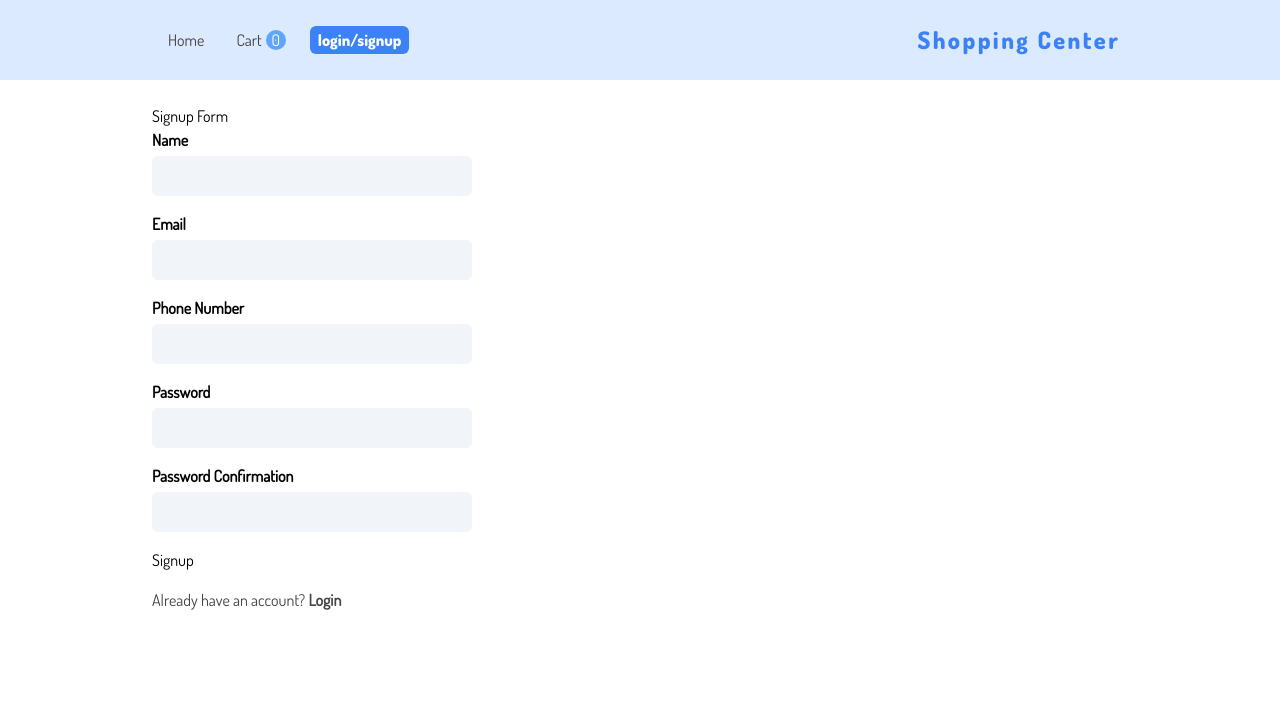
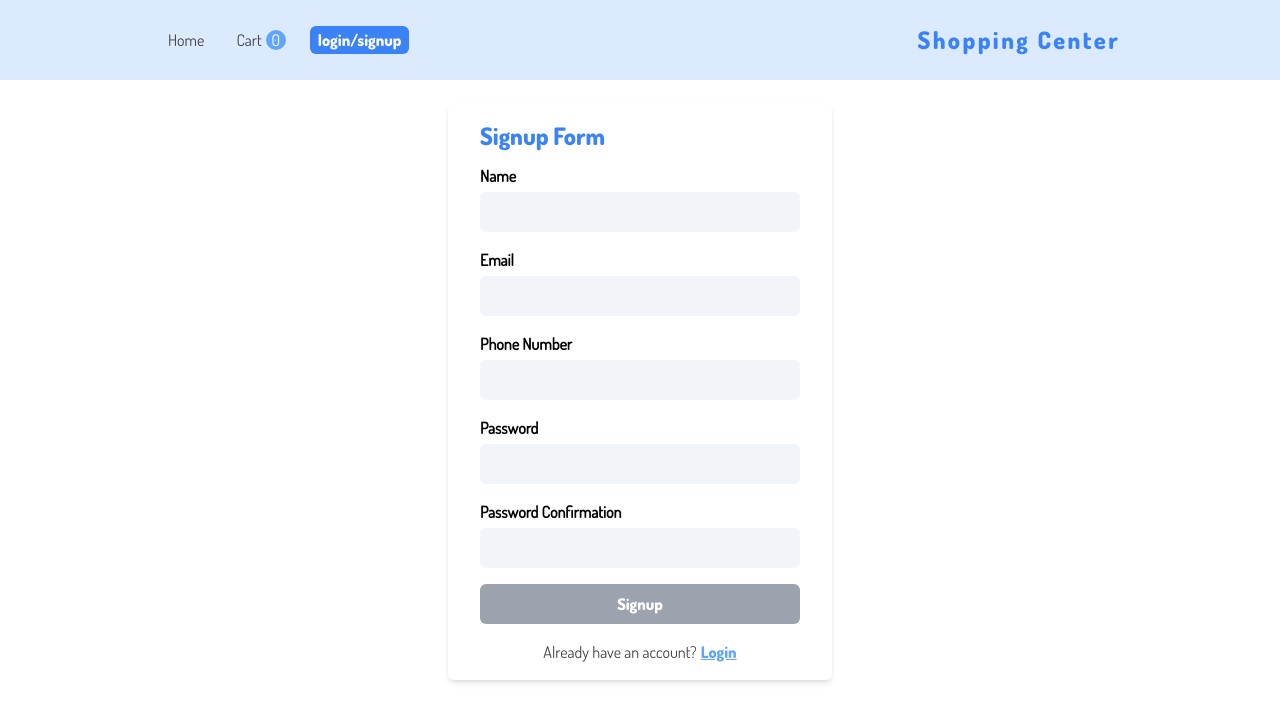
Before and after one commit to setykarimi/Shopping-Website, a React (Create React App) app: page /signup in a window 1280 px wide. Shown: the top 722 px of the page. Built offline with nearby package versions, Linux system fonts and the light colour scheme.

Commit message:
remove custom classes and add tailwind classes

```diff
--- a/src/components/Login/Login.js
+++ b/src/components/Login/Login.js
@@ -27,18 +27,18 @@ const LoginForm = () => {
     const redirect = query.get('redirect') || "/";
 
     useEffect(() => {
-        if(auth) navigate(`/${redirect}`)
+        if (auth) navigate(`/${redirect}`)
 
-    },[redirect,auth])
+    }, [redirect, auth])
 
     const onSubmit = async (values) => {
-        try{
-            const {data} = await loginService(values);
+        try {
+            const { data } = await loginService(values);
             setAuth(data);
             // localStorage.setItem('authState',JSON.stringify(data))
             navigate(`/${redirect}`);
-        }catch(error){
-          toast.error(error.response.data.message)
+        } catch (error) {
+            toast.error(error.response.data.message)
         }
     }
 
@@ -51,16 +51,24 @@ const LoginForm = () => {
 
 
     return (
-        <div className="form">
-            <h3>Login Form</h3>
+        <div className="bg-white w-max m-auto py-4 px-8 rounded-md shadow-md">
+            <h3 className="text-2xl font-black text-blue-500 mb-3">Login Form</h3>
             <form onSubmit={formik.handleSubmit}>
                 <Input formik={formik} label="Email" name="email" type="email" />
                 <Input formik={formik} label="Password" name="password" type="password" />
-                <button type="submit" disabled={!formik.isValid} className="btn-orange">Login</button>
+                <button
+                    type="submit"
+                    disabled={!formik.isValid}
+                    className="w-full py-2 rounded-md font-black border border-blue-300 text-blue-300 transition-all ease-in-out hover:bg-blue-400 hover:text-white disabled:text-white disabled:bg-gray-400 disabled:border-none">Login</button>
             </form>
-            <Link to={`/signup?redirect=${redirect}`} style={{ marginTop: "1em", display: "block" }}>Dont have an account? <b className="orange">Signup</b></Link>
+            <Link
+                to={`/signup?redirect=${redirect}`}
+                className="mt-4 flex justify-center" >
+                Don't have an account?
+                <b className="font-black text-md text-blue-400 underline ml-1">Signup</b>
+            </Link>
         </div>
-        );
+    );
 }
 
 export default LoginForm;
--- a/src/components/Signup/Signup.js
+++ b/src/components/Signup/Signup.js
@@ -74,8 +74,8 @@ const SignupForm = () => {
     })
 
     return (
-        <div className="form">
-            <h3>Signup Form</h3>
+        <div className="bg-white w-max m-auto py-4 px-8 rounded-md shadow-md">
+            <h3 className="text-2xl font-black text-blue-500 mb-3">Signup Form</h3>
 
             <form onSubmit={formik.handleSubmit}>
                 <Input formik={formik} label="Name" name="name" />
@@ -83,9 +83,13 @@ const SignupForm = () => {
                 <Input formik={formik} label="Phone Number" name="phoneNumber" type="tel" />
                 <Input formik={formik} label="Password" name="password" type="password" />
                 <Input formik={formik} label="Password Confirmation" name="passwordConfirm" type="password" />
-                <button type="submit" disabled={!formik.isValid} className="btn-orange">Signup</button>
+                <button
+                 type="submit"
+                 disabled={!formik.isValid}
+                 className="w-full py-2 rounded-md font-black border border-blue-300 text-blue-300 transition-all ease-in-out hover:bg-blue-400 hover:text-white disabled:text-white disabled:bg-gray-400 disabled:border-none">Signup</button>
             </form>
-            <Link to={`/login?redirect=${redirect}`} style={{ marginTop: "1em", display: "block" }}>Already have an account? <b className="orange">Login</b></Link>
+            <Link to={`/login?redirect=${redirect}`} className="mt-4 flex justify-center">
+            Already have an account? <b className="font-black text-md text-blue-400 underline ml-1">Login</b></Link>
         </div>
         );
 }
```
